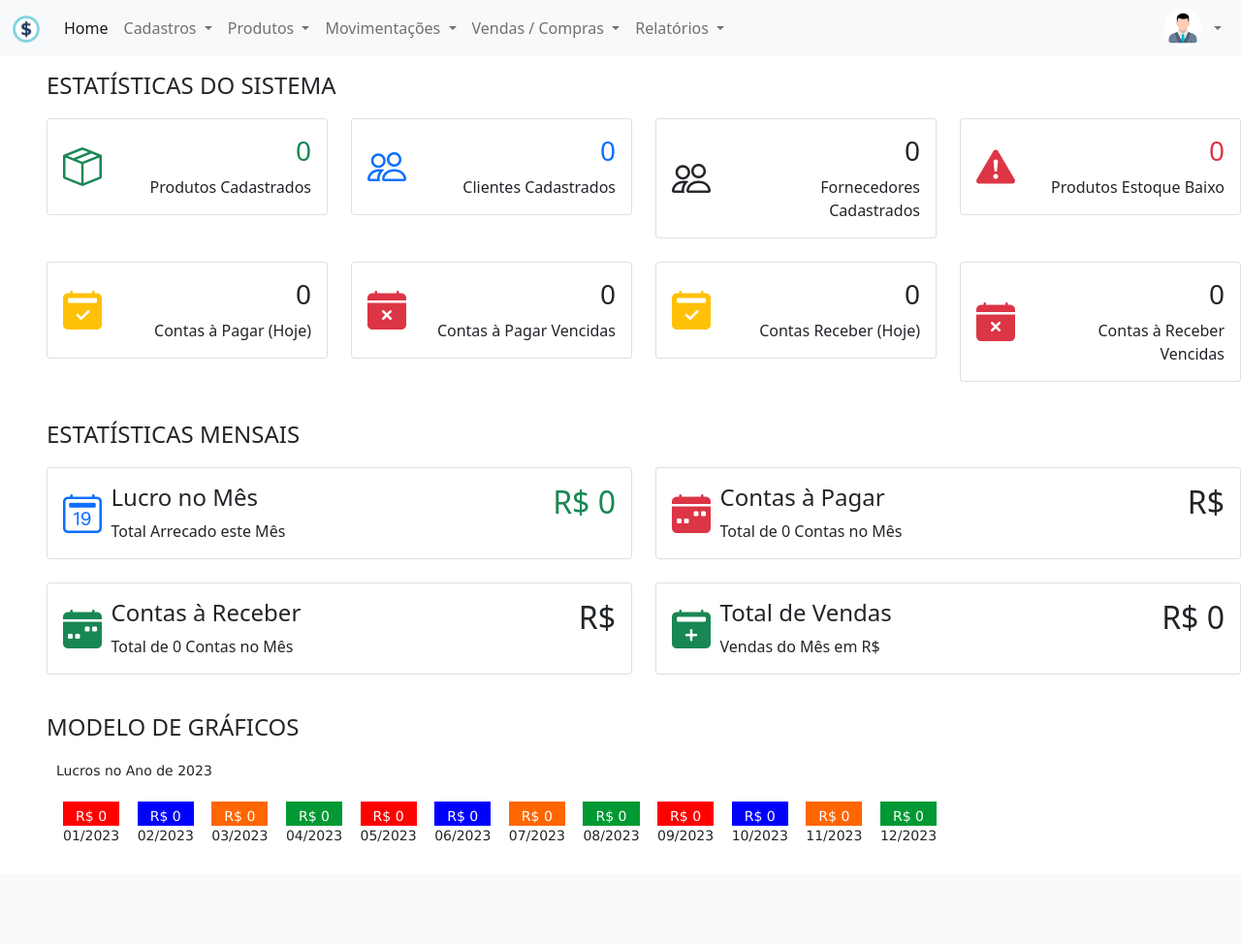
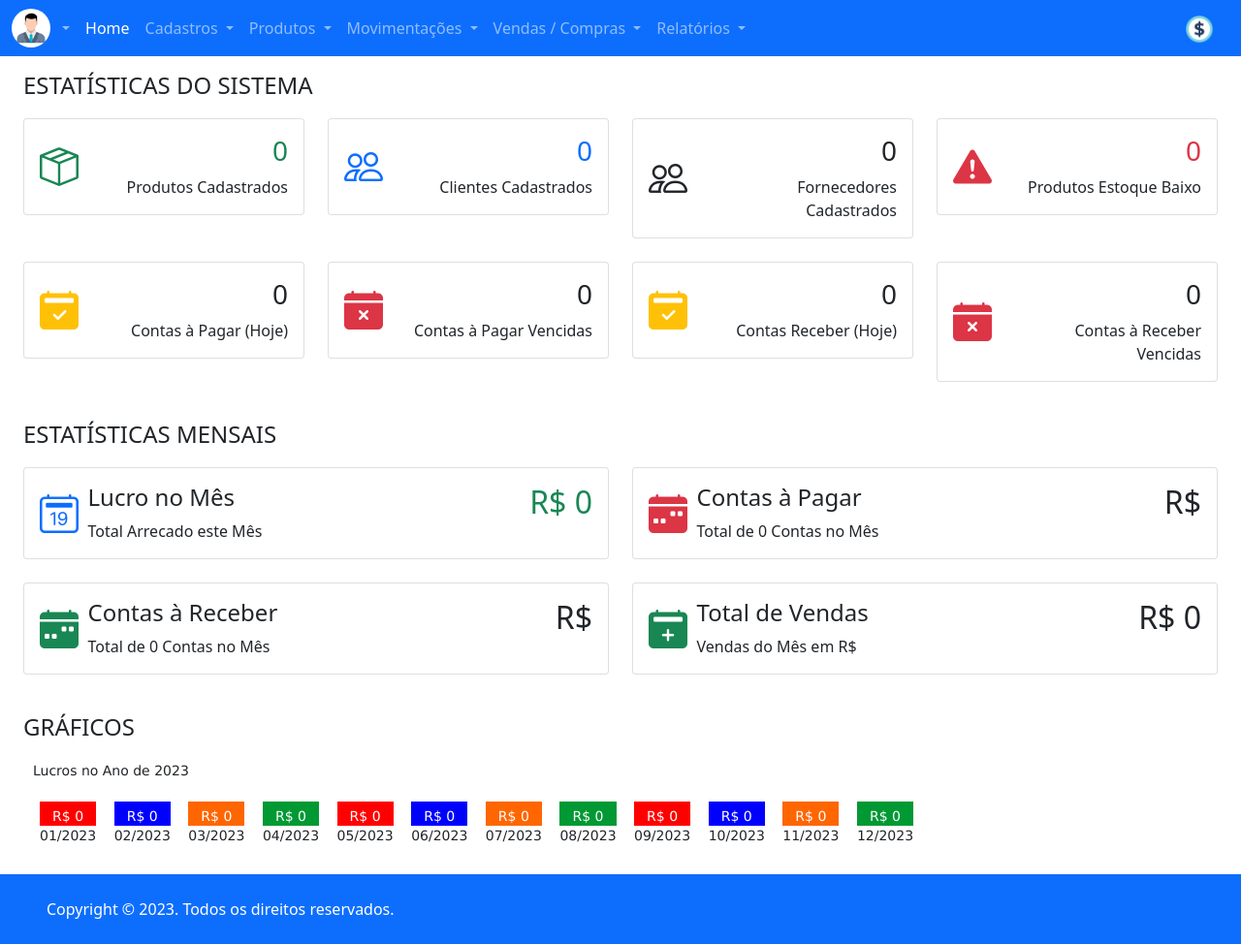
Before and after one commit to mm490514/financeiro, a PHP site: page /painel-adm/index.php in a window 1280 px wide. Shown: the whole page at 97% size. Before the commit the page ends 869 px from the top, so only its background shows below. Run offline with PHP 8.4, Linux system fonts and the light colour scheme; the visitor is signed in with stand-in values (Sample User, id 1); data that the repository does not hold is empty; some libraries are stand-ins or nearby versions.

Commit message:
Dashboard

```diff
--- a/css/style.css
+++ b/css/style.css
@@ -8,3 +8,12 @@
 .tabela a{
 	text-decoration: none;
 }
+
+.footer#rodape{
+	border-top: 1px solid #333;
+	bottom: 0;
+	left: 0;
+	height: 40px;
+	position: fixed;
+	width: 100%;
+}
--- a/painel-adm/home.php
+++ b/painel-adm/home.php
@@ -410,7 +410,7 @@ $totalPagarM = 0;
 		<section id="stats-subtitle">
 			<div class="row mb-2">
 				<div class="col-12 mt-3 mb-1">
-					<h4 class="text-uppercase">Modelo de Gráficos</h4>
+					<h4 class="text-uppercase">Gráficos</h4>
 
 				</div>
 			</div>
--- a/painel-adm/index.php
+++ b/painel-adm/index.php
@@ -5,9 +5,9 @@ require_once("verificar.php");
 $id_usuario = $_SESSION['id_usuario'];
 $niv_usuario = $_SESSION['nivel_usuario'];
 
-if($niv_usuario != 'Administrador'){
+if ($niv_usuario != 'Administrador') {
 	$ocultar_menu = 'd-none';
-}else{
+} else {
 	$ocultar_menu = 'd-block';
 }
 //RECUPERAR DADOS DO USUÁRIO
@@ -44,38 +44,39 @@ $menu21 = 'compras';
 $menu22 = 'lista_vendas';
 $menu23 = 'lista_compras';
 
-if(@$_GET['pag'] == ""){
+if (@$_GET['pag'] == "") {
 	$pag = $menu1;
-}else{
+} else {
 	$pag = $_GET['pag'];
 }
 
 $data_atual = date('Y-m-d');
-$dataOntem = date('Y-m-d', strtotime("-1 day",strtotime($data_atual)));
+$dataOntem = date('Y-m-d', strtotime("-1 day", strtotime($data_atual)));
 
 $mes_atual = Date("m");
 $ano_atual = Date("Y");
-$data_inicial_mes_atual = $ano_atual."-".$mes_atual."-01";
+$data_inicial_mes_atual = $ano_atual . "-" . $mes_atual . "-01";
 
-$data_inicial_mes_ant = date('Y-m-d', strtotime("-1 month",strtotime($data_inicial_mes_atual)));
+$data_inicial_mes_ant = date('Y-m-d', strtotime("-1 month", strtotime($data_inicial_mes_atual)));
 
 $separar_data = explode("-", $data_inicial_mes_ant);
 $mes_ant = $separar_data[1];
 
-if($mes_ant == '4' || $mes_atual == '6' || $mes_atual == '9' || $mes_atual == '11'){
-	$data_final_mes_atual = $ano_atual."-".$mes_atual."-30";
-}else if($mes_ant == '2'){
-	$data_final_mes_atual = $ano_atual."-".$mes_atual."-28";
-}else{
-	$data_final_mes_atual = $ano_atual."-".$mes_atual."-31";
+if ($mes_ant == '4' || $mes_atual == '6' || $mes_atual == '9' || $mes_atual == '11') {
+	$data_final_mes_atual = $ano_atual . "-" . $mes_atual . "-30";
+} else if ($mes_ant == '2') {
+	$data_final_mes_atual = $ano_atual . "-" . $mes_atual . "-28";
+} else {
+	$data_final_mes_atual = $ano_atual . "-" . $mes_atual . "-31";
 }
 
-$data_final_mes_ant = date('Y-m-d', strtotime("-1 month",strtotime($data_final_mes_atual)));
+$data_final_mes_ant = date('Y-m-d', strtotime("-1 month", strtotime($data_final_mes_atual)));
 
 ?>
 
 <!DOCTYPE html>
 <html>
+
 <head>
 	<meta name="viewport" content="width=device-width, initial-scale=1, shrink-to-fit=no">
 	<meta name="description" content="">
@@ -89,9 +90,10 @@ $data_final_mes_ant = date('Y-m-d', strtotime("-1 month",strtotime($data_final_m
 	<script src="https://cdn.jsdelivr.net/npm/bootstrap@5.0.0-beta3/dist/js/bootstrap.bundle.min.js" integrity="sha384-JEW9xMcG8R+pH31jmWH6WWP0WintQrMb4s7ZOdauHnUtxwoG2vI5DkLtS3qm9Ekf" crossorigin="anonymous"></script>
 
 	<script src="https://ajax.googleapis.com/ajax/libs/jquery/3.5.1/jquery.min.js"></script>
+	<link rel="stylesheet" href="font-awesome/css/font-awesome.min.css">
 
-	<link rel="stylesheet" type="text/css" href="../DataTables/datatables.min.css"/>
-	<link rel="stylesheet" type="text/css" href="../css/style.css"/>
+	<link rel="stylesheet" type="text/css" href="../DataTables/datatables.min.css" />
+	<link rel="stylesheet" type="text/css" href="../css/style.css" />
 
 	<script type="text/javascript" src="../DataTables/datatables.min.js"></script>
 
@@ -99,11 +101,33 @@ $data_final_mes_ant = date('Y-m-d', strtotime("-1 month",strtotime($data_final_m
 	<script src="https://cdn.jsdelivr.net/npm/select2@4.1.0-rc.0/dist/js/select2.min.js"></script>
 
 </head>
+
 <body>
+	<nav class="navbar navbar-expand-lg navbar-dark bg-primary">
+		<div class="container-fluid">
+			<div class="d-flex mr-4">
+				<img class="img-profile rounded-circle" src="../img/user.jpg" width="40px" height="40px">
 
-	<nav class="navbar navbar-expand-lg navbar-light bg-light">
-		<div class="container-fluid">
-			<a class="navbar-brand" href="#"><img src="../img/logo.png" width="30px"></a>
+				<ul class="navbar-nav">
+					<li class="nav-item dropdown">
+						<a class="nav-link dropdown-toggle" href="#" id="navbarDropdown" role="button" data-bs-toggle="dropdown" aria-expanded="false">
+							<?php echo @$nome_usuario; ?>
+						</a>
+						<ul class="dropdown-menu dropdown-menu-right" aria-labelledby="navbarDropdown">
+							<a class="dropdown-item" href="#" data-bs-toggle="modal" data-bs-target="#modalPerfil">Editar Dados</a>
+
+							<li><a class="dropdown-item" href="#" data-bs-toggle="modal" data-bs-target="#modalConfig">Editar Configurações</a></li>
+
+							<li>
+								<hr class="dropdown-divider">
+							</li>
+							<li><a class="dropdown-item" href="../logout.php">Sair</a></li>
+						</ul>
+					</li>
+
+				</ul>
+
+			</div>
 			<button class="navbar-toggler" type="button" data-bs-toggle="collapse" data-bs-target="#navbarSupportedContent" aria-controls="navbarSupportedContent" aria-expanded="false" aria-label="Toggle navigation">
 				<span class="navbar-toggler-icon"></span>
 			</button>
@@ -114,7 +138,7 @@ $data_final_mes_ant = date('Y-m-d', strtotime("-1 month",strtotime($data_final_m
 					</li>
 
 					<li class="nav-item dropdown">
-						<a class="nav-link dropdown-toggle" href="#" id="navbarDropdown" role="button" data-bs-toggle="dropdown" aria-expanded="false">
+						<a class="nav-link dropdown-toggle" aria-current="page" href="#" id="navbarDropdown" role="button" data-bs-toggle="dropdown" aria-expanded="false">
 							Cadastros
 						</a>
 						<ul class="dropdown-menu" aria-labelledby="navbarDropdown">
@@ -149,7 +173,7 @@ $data_final_mes_ant = date('Y-m-d', strtotime("-1 month",strtotime($data_final_m
 							Movimentações
 						</a>
 						<ul class="dropdown-menu" aria-labelledby="navbarDropdown">
-							<li><a class="dropdown-item" href="index.php?pag=<?php echo $menu19?>">Caixa - Movimentações</a></li>
+							<li><a class="dropdown-item" href="index.php?pag=<?php echo $menu19 ?>">Caixa - Movimentações</a></li>
 							<li><a class="dropdown-item" href="index.php?pag=<?php echo $menu16 ?>">Contas à Pagar</a></li>
 							<li><a class="dropdown-item" href="index.php?pag=<?php echo $menu17 ?>">Contas à Receber</a></li>
 							<li><a class="dropdown-item" href="index.php?pag=<?php echo $menu18 ?>">Lançar Despesas</a></li>
@@ -166,7 +190,7 @@ $data_final_mes_ant = date('Y-m-d', strtotime("-1 month",strtotime($data_final_m
 						</a>
 						<ul class="dropdown-menu" aria-labelledby="navbarDropdown">
 
-							<li><a class="dropdown-item" href="index.php?pag=<?php echo $menu22?>">Vendas</a></li>
+							<li><a class="dropdown-item" href="index.php?pag=<?php echo $menu22 ?>">Vendas</a></li>
 							<li><a class="dropdown-item" href="index.php?pag=<?php echo $menu23 ?>">Compras</a></li>
 
 
@@ -198,26 +222,8 @@ $data_final_mes_ant = date('Y-m-d', strtotime("-1 month",strtotime($data_final_m
 
 
 				</ul>
-					<div class="d-flex mr-4">
-						<img class="img-profile rounded-circle" src="../img/user.jpg" width="40px" height="40px">
+				<a class="navbar-brand" href="#"><img src="../img/logo.png" width="30px"></a>
 
-						<ul class="navbar-nav">
-							<li class="nav-item dropdown">
-								<a class="nav-link dropdown-toggle" href="#" id="navbarDropdown" role="button" data-bs-toggle="dropdown" aria-expanded="false">
-									<?php echo @$nome_usuario; ?>
-								</a>
-								<ul class="dropdown-menu" aria-labelledby="navbarDropdown">
-									<li><a class="dropdown-item" href="#" data-bs-toggle="modal" data-bs-target="#modalPerfil">Editar Dados</a></li>
-
-									<li><a class="dropdown-item" href="#" data-bs-toggle="modal" data-bs-target="#modalConfig">Editar Configurações</a></li>
-
-									<li><hr class="dropdown-divider"></li>
-									<li><a class="dropdown-item" href="../logout.php">Sair</a></li>
-								</ul>
-							</li>
-						</ul>
-
-					</div>
 			</div>
 		</div>
 	</nav>
@@ -228,10 +234,21 @@ $data_final_mes_ant = date('Y-m-d', strtotime("-1 month",strtotime($data_final_m
 
 
 
-		<div class="container-fluid mb-4 mx-4">
+
+	<div class="container-fluid mb-4 mx-400">
 		<?php
-			require_once($pag.'.php');
+		require_once($pag . '.php');
 		?>
+	</div>
+
+	<div class="d-flex flex-column flex-md-row text-center text-md-start justify-content-between py-4 px-4 px-xl-5 bg-primary">
+		<!-- Copyright -->
+		<div class="text-white mb-3 mb-md-0">
+			Copyright © 2023. Todos os direitos reservados.
+		</div>
+		<!-- Copyright -->
+
+
 	</div>
 
 
@@ -239,6 +256,7 @@ $data_final_mes_ant = date('Y-m-d', strtotime("-1 month",strtotime($data_final_m
 
 
 </body>
+
 </html>
 
 
@@ -270,9 +288,11 @@ $data_final_mes_ant = date('Y-m-d', strtotime("-1 month",strtotime($data_final_m
 						<input type="text" class="form-control" name="senha-usuario" placeholder="Senha" value="<?php echo $senha_usuario ?>">
 					</div>
 
-						<small><div id="mensagem-perfil" align="center"></div></small>
+					<small>
+						<div id="mensagem-perfil" align="center"></div>
+					</small>
 
-						<input type="hidden" class="form-control" name="id-usuario"  value="<?php echo $id_usuario ?>">
+					<input type="hidden" class="form-control" name="id-usuario" value="<?php echo $id_usuario ?>">
 
 
 				</div>
@@ -372,8 +392,8 @@ $data_final_mes_ant = date('Y-m-d', strtotime("-1 month",strtotime($data_final_m
 							<div class="mb-3">
 								<label for="exampleFormControlInput1" class="form-label">Relatório PDF</label>
 								<select class="form-select" name="relatorio_pdf">
-										<option value="Sim" <?php if($relatorio_pdf == 'Sim'){?> selected <?php } ?> ?>Sim</option>
-										<option value="Não" <?php if($relatorio_pdf == 'Não'){?> selected <?php } ?> ?>Não</option>
+									<option value="Sim" <?php if ($relatorio_pdf == 'Sim') { ?> selected <?php } ?> ?>Sim</option>
+									<option value="Não" <?php if ($relatorio_pdf == 'Não') { ?> selected <?php } ?> ?>Não</option>
 								</select>
 							</div>
 						</div>
@@ -383,8 +403,8 @@ $data_final_mes_ant = date('Y-m-d', strtotime("-1 month",strtotime($data_final_m
 							<div class="mb-3">
 								<label for="exampleFormControlInput1" class="form-label">Frequência Automática</label>
 								<select class="form-select" name="frequencia_automatica">
-										<option value="Sim" <?php if($frequencia_automatica == 'Sim'){?> selected <?php } ?> ?>Sim</option>
-										<option value="Não" <?php if($frequencia_automatica == 'Não'){?> selected <?php } ?> ?>Não</option>
+									<option value="Sim" <?php if ($frequencia_automatica == 'Sim') { ?> selected <?php } ?> ?>Sim</option>
+									<option value="Não" <?php if ($frequencia_automatica == 'Não') { ?> selected <?php } ?> ?>Não</option>
 								</select>
 							</div>
 						</div>
@@ -394,8 +414,8 @@ $data_final_mes_ant = date('Y-m-d', strtotime("-1 month",strtotime($data_final_m
 							<div class="mb-3">
 								<label for="exampleFormControlInput1" class="form-label">Impressão Automática</label>
 								<select class="form-select" name="impressao_automatica">
-										<option value="Sim" <?php if($impressao_automatica == 'Sim'){?> selected <?php } ?> ?>Sim</option>
-										<option value="Não" <?php if($impressao_automatica == 'Não'){?> selected <?php } ?> ?>Não</option>
+									<option value="Sim" <?php if ($impressao_automatica == 'Sim') { ?> selected <?php } ?> ?>Sim</option>
+									<option value="Não" <?php if ($impressao_automatica == 'Não') { ?> selected <?php } ?> ?>Não</option>
 								</select>
 							</div>
 						</div>
@@ -431,7 +451,7 @@ $data_final_mes_ant = date('Y-m-d', strtotime("-1 month",strtotime($data_final_m
 						<div class="col-md-4">
 							<div class="mb-3">
 								<label for="exampleFormControlInput1" class="form-label">Dias Carência</label>
-									<input type="number" class="form-control" name="dias_carencia"  placeholder="Dias Carência" value="<?php echo $dias_carencia ?>">
+								<input type="number" class="form-control" name="dias_carencia" placeholder="Dias Carência" value="<?php echo $dias_carencia ?>">
 							</div>
 						</div>
 					</div>
@@ -441,23 +461,23 @@ $data_final_mes_ant = date('Y-m-d', strtotime("-1 month",strtotime($data_final_m
 					<div class="row">
 						<div class="col-md-6">
 							<div class="mb-3">
-									<label >Foto Logo</label>
+								<label>Foto Logo</label>
 								<input type="file" class="form-control" name="logo" id="logo" onChange="carregarImgLogo();">
 							</div>
 
 							<div id="divImgLogo" class="mt-4">
-									<img src="../img/logo.png"  width="100px" id="targetLogo">
+								<img src="../img/logo.png" width="100px" id="targetLogo">
 							</div>
 						</div>
 
 						<div class="col-md-6">
 							<div class="mb-3">
-									<label >Ícone Favicon</label>
+								<label>Ícone Favicon</label>
 								<input type="file" class="form-control" name="icone" id="icone" onChange="carregarImgIcone();">
 							</div>
 
 							<div id="divImgIcone" class="mt-4">
-									<img src="../img/icone.png"  width="25px" id="targetIcone">
+								<img src="../img/icone.png" width="25px" id="targetIcone">
 							</div>
 						</div>
 
@@ -467,7 +487,9 @@ $data_final_mes_ant = date('Y-m-d', strtotime("-1 month",strtotime($data_final_m
 
 
 
-						<small><div id="mensagem-config" align="center"></div></small>
+					<small>
+						<div id="mensagem-config" align="center"></div>
+					</small>
 
 
 				</div>
@@ -497,7 +519,8 @@ $data_final_mes_ant = date('Y-m-d', strtotime("-1 month",strtotime($data_final_m
 									<a class="text-dark" href="#" onclick="mudarDataRel('<?php echo $data_inicial_mes_ant ?>', '<?php echo $data_final_mes_ant ?>')" class="text-dark">Mês Anterior</a> /
 									<a class="text-dark" href="#" onclick="mudarDataRel('<?php echo $data_atual ?>', '<?php echo $data_atual ?>')" class="text-dark">Hoje</a>
 
-						</small></small></small></span></h5>
+								</small></small></small></span>
+				</h5>
 				<button type="button" class="btn-close" data-bs-dismiss="modal" aria-label="Close"></button>
 			</div>
 			<form method="post" action="../relatorios/mov_class.php" target="_blank">
@@ -524,14 +547,14 @@ $data_final_mes_ant = date('Y-m-d', strtotime("-1 month",strtotime($data_final_m
 						<div class="col-md-3">
 							<div class="mb-3">
 								<label for="exampleFormControlInput1" class="form-label">Data Inicial </label>
-										<input type="date" class="form-control form-control-sm" name="data-inicial-rel"  id="data-inicial-rel" value="<?php echo date('Y-m-d') ?>">
+								<input type="date" class="form-control form-control-sm" name="data-inicial-rel" id="data-inicial-rel" value="<?php echo date('Y-m-d') ?>">
 							</div>
 						</div>
 
 						<div class="col-md-3">
 							<div class="mb-3">
 								<label for="exampleFormControlInput1" class="form-label">Data Final </label>
-										<input type="date" class="form-control form-control-sm" name="data-final-rel"  id="data-final-rel" value="<?php echo date('Y-m-d') ?>">
+								<input type="date" class="form-control form-control-sm" name="data-final-rel" id="data-final-rel" value="<?php echo date('Y-m-d') ?>">
 							</div>
 						</div>
 
@@ -547,8 +570,9 @@ $data_final_mes_ant = date('Y-m-d', strtotime("-1 month",strtotime($data_final_m
 									<?php
 									$query = $pdo->query("SELECT * FROM bancos order by nome asc");
 									$res = $query->fetchAll(PDO::FETCH_ASSOC);
-											for($i=0; $i < @count($res); $i++){
-												foreach ($res[$i] as $key => $value){	}
+									for ($i = 0; $i < @count($res); $i++) {
+										foreach ($res[$i] as $key => $value) {
+										}
 										$id_item = $res[$i]['id'];
 										$nome_item = $res[$i]['nome'];
 									?>
@@ -576,8 +600,9 @@ $data_final_mes_ant = date('Y-m-d', strtotime("-1 month",strtotime($data_final_m
 									<?php
 									$query = $pdo->query("SELECT * FROM cat_despesas order by nome asc");
 									$res = $query->fetchAll(PDO::FETCH_ASSOC);
-											for($i=0; $i < @count($res); $i++){
-												foreach ($res[$i] as $key => $value){	}
+									for ($i = 0; $i < @count($res); $i++) {
+										foreach ($res[$i] as $key => $value) {
+										}
 										$id_item = $res[$i]['id'];
 										$nome_item = $res[$i]['nome'];
 									?>
@@ -609,8 +634,9 @@ $data_final_mes_ant = date('Y-m-d', strtotime("-1 month",strtotime($data_final_m
 									<?php
 									$query = $pdo->query("SELECT * FROM formas_pgtos order by id desc");
 									$res = $query->fetchAll(PDO::FETCH_ASSOC);
-								for($i=0; $i < @count($res); $i++){
-									foreach ($res[$i] as $key => $value){	}
+									for ($i = 0; $i < @count($res); $i++) {
+										foreach ($res[$i] as $key => $value) {
+										}
 										$id_item = $res[$i]['id'];
 										$nome_item = $res[$i]['nome'];
 									?>
@@ -670,7 +696,8 @@ $data_final_mes_ant = date('Y-m-d', strtotime("-1 month",strtotime($data_final_m
 									<a class="text-dark" href="#" onclick="mudarDataRel('<?php echo $data_inicial_mes_ant ?>', '<?php echo $data_final_mes_ant ?>')" class="text-dark">Mês Anterior</a> /
 									<a class="text-dark" href="#" onclick="mudarDataRel('<?php echo $data_atual ?>', '<?php echo $data_atual ?>')" class="text-dark">Hoje</a>
 
-							</small></small></small></span></h5>
+								</small></small></small></span>
+				</h5>
 				<button type="button" class="btn-close" data-bs-dismiss="modal" aria-label="Close"></button>
 			</div>
 			<form method="post" action="../relatorios/lucro_class.php" target="_blank">
@@ -681,14 +708,14 @@ $data_final_mes_ant = date('Y-m-d', strtotime("-1 month",strtotime($data_final_m
 						<div class="col-md-6">
 							<div class="mb-3">
 								<label for="exampleFormControlInput1" class="form-label">Data Inicial </label>
-											<input type="date" class="form-control form-control-sm" name="data-inicial-rel-lucro"  id="data-inicial-rel-lucro" value="<?php echo date('Y-m-d') ?>">
+								<input type="date" class="form-control form-control-sm" name="data-inicial-rel-lucro" id="data-inicial-rel-lucro" value="<?php echo date('Y-m-d') ?>">
 							</div>
 						</div>
 
 						<div class="col-md-6">
 							<div class="mb-3">
 								<label for="exampleFormControlInput1" class="form-label">Data Final </label>
-											<input type="date" class="form-control form-control-sm" name="data-final-rel-lucro"  id="data-final-rel-lucro" value="<?php echo date('Y-m-d') ?>">
+								<input type="date" class="form-control form-control-sm" name="data-final-rel-lucro" id="data-final-rel-lucro" value="<?php echo date('Y-m-d') ?>">
 							</div>
 						</div>
 
@@ -727,7 +754,8 @@ $data_final_mes_ant = date('Y-m-d', strtotime("-1 month",strtotime($data_final_m
 									<a class="text-dark" href="#" onclick="mudarDataRel('<?php echo $data_inicial_mes_ant ?>', '<?php echo $data_final_mes_ant ?>')" class="text-dark">Mês Anterior</a> /
 									<a class="text-dark" href="#" onclick="mudarDataRel('<?php echo $data_atual ?>', '<?php echo $data_atual ?>')" class="text-dark">Hoje</a>
 
-								</small></small></small></span></h5>
+								</small></small></small></span>
+				</h5>
 				<button type="button" class="btn-close" data-bs-dismiss="modal" aria-label="Close"></button>
 			</div>
 			<form method="post" action="../relatorios/lucroPagas_class.php" target="_blank">
@@ -738,14 +766,14 @@ $data_final_mes_ant = date('Y-m-d', strtotime("-1 month",strtotime($data_final_m
 						<div class="col-md-6">
 							<div class="mb-3">
 								<label for="exampleFormControlInput1" class="form-label">Data Inicial </label>
-												<input type="date" class="form-control form-control-sm" name="data-inicial-rel-lucro"  id="data-inicial-rel-lucroP" value="<?php echo date('Y-m-d') ?>">
+								<input type="date" class="form-control form-control-sm" name="data-inicial-rel-lucro" id="data-inicial-rel-lucroP" value="<?php echo date('Y-m-d') ?>">
 							</div>
 						</div>
 
 						<div class="col-md-6">
 							<div class="mb-3">
 								<label for="exampleFormControlInput1" class="form-label">Data Final </label>
-												<input type="date" class="form-control form-control-sm" name="data-final-rel-lucro"  id="data-final-rel-lucroP" value="<?php echo date('Y-m-d') ?>">
+								<input type="date" class="form-control form-control-sm" name="data-final-rel-lucro" id="data-final-rel-lucroP" value="<?php echo date('Y-m-d') ?>">
 							</div>
 						</div>
 
@@ -775,17 +803,14 @@ $data_final_mes_ant = date('Y-m-d', strtotime("-1 month",strtotime($data_final_m
 <!-- Ajax para funcionar Mascaras JS -->
 <script src="https://cdnjs.cloudflare.com/ajax/libs/jquery.mask/1.14.11/jquery.mask.min.js"></script>
 
-
 <!-- Ajax para inserir ou editar dados -->
 <script type="text/javascript">
-
-
 	$(document).ready(function() {
 		var cat = $('#cat-despesas-rel').val();
 		console.log(cat)
 		listarDespesasRel(cat, '');
 
-						$('#cat-despesas-rel').change(function(){
+		$('#cat-despesas-rel').change(function() {
 			var cat = $(this).val();
 			listarDespesasRel(cat);
 		});
@@ -793,7 +818,7 @@ $data_final_mes_ant = date('Y-m-d', strtotime("-1 month",strtotime($data_final_m
 	});
 
 
-					$("#form-perfil").submit(function () {
+	$("#form-perfil").submit(function() {
 		event.preventDefault();
 		var formData = new FormData(this);
 
@@ -802,7 +827,7 @@ $data_final_mes_ant = date('Y-m-d', strtotime("-1 month",strtotime($data_final_m
 			type: 'POST',
 			data: formData,
 
-							success: function (mensagem) {
+			success: function(mensagem) {
 				$('#mensagem-perfil').removeClass()
 				if (mensagem.trim() == "Salvo com Sucesso") {
 					//$('#nome').val('');
@@ -827,7 +852,7 @@ $data_final_mes_ant = date('Y-m-d', strtotime("-1 month",strtotime($data_final_m
 
 
 
-					function mudarDataRel(data, data2){
+	function mudarDataRel(data, data2) {
 		$("#data-inicial-rel").val(data);
 		$("#data-final-rel").val(data2);
 
@@ -842,21 +867,23 @@ $data_final_mes_ant = date('Y-m-d', strtotime("-1 month",strtotime($data_final_m
 
 
 
-					function listarDespesasRel(cat, despesa){
+	function listarDespesasRel(cat, despesa) {
 
 		$.ajax({
 			url: "listar-despesas.php",
 			method: 'POST',
-							data: {cat, despesa},
+			data: {
+				cat,
+				despesa
+			},
 			dataType: "text",
 
-							success:function(result){
+			success: function(result) {
 				$("#listar-despesas-rel").html(result);
 			}
 
 		});
 	}
-
 </script>
 
 
@@ -871,7 +898,7 @@ $data_final_mes_ant = date('Y-m-d', strtotime("-1 month",strtotime($data_final_m
 
 		var reader = new FileReader();
 
-        reader.onloadend = function () {
+		reader.onloadend = function() {
 			target.src = reader.result;
 		};
 
@@ -893,7 +920,7 @@ $data_final_mes_ant = date('Y-m-d', strtotime("-1 month",strtotime($data_final_m
 
 		var reader = new FileReader();
 
-        reader.onloadend = function () {
+		reader.onloadend = function() {
 			target.src = reader.result;
 		};
 
@@ -908,7 +935,7 @@ $data_final_mes_ant = date('Y-m-d', strtotime("-1 month",strtotime($data_final_m
 
 
 <script type="text/javascript">
-	$("#form-config").submit(function () {
+	$("#form-config").submit(function() {
 		event.preventDefault();
 		var formData = new FormData(this);
 
@@ -917,7 +944,7 @@ $data_final_mes_ant = date('Y-m-d', strtotime("-1 month",strtotime($data_final_m
 			type: 'POST',
 			data: formData,
 
-							success: function (mensagem) {
+			success: function(mensagem) {
 				$('#mensagem-config').removeClass()
 				if (mensagem.trim() == "Salvo com Sucesso") {
 					//$('#nome').val('');
```
Lines whose indentation alone changed are shown as unchanged.
